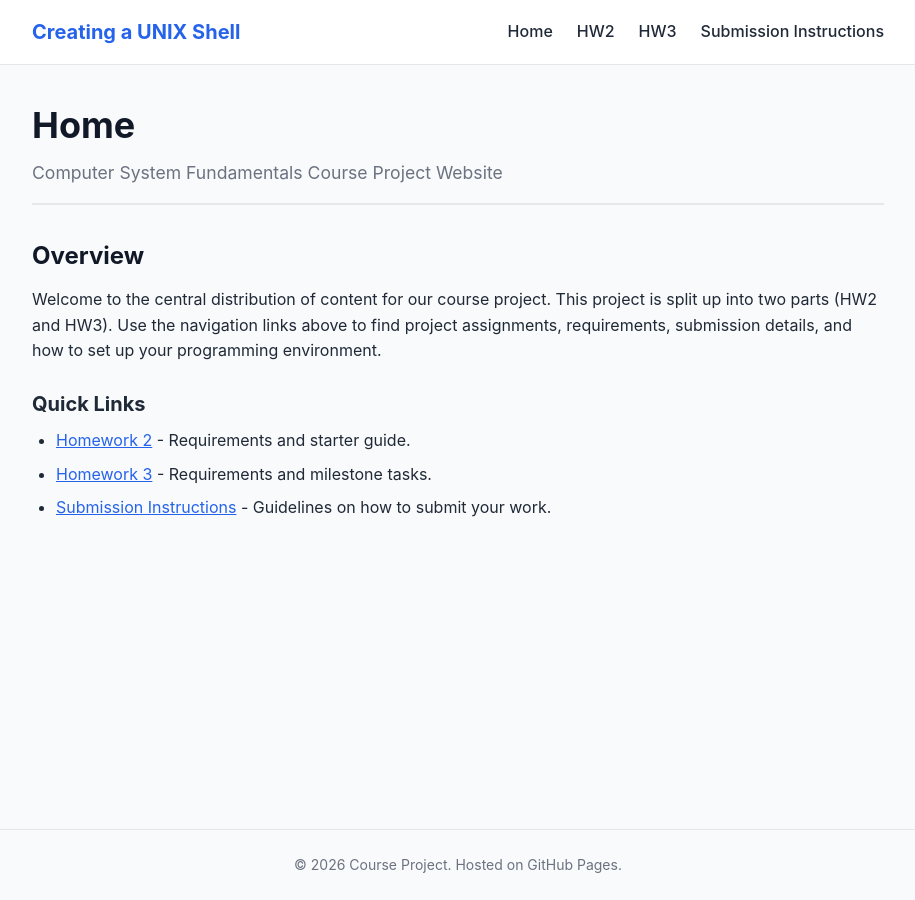
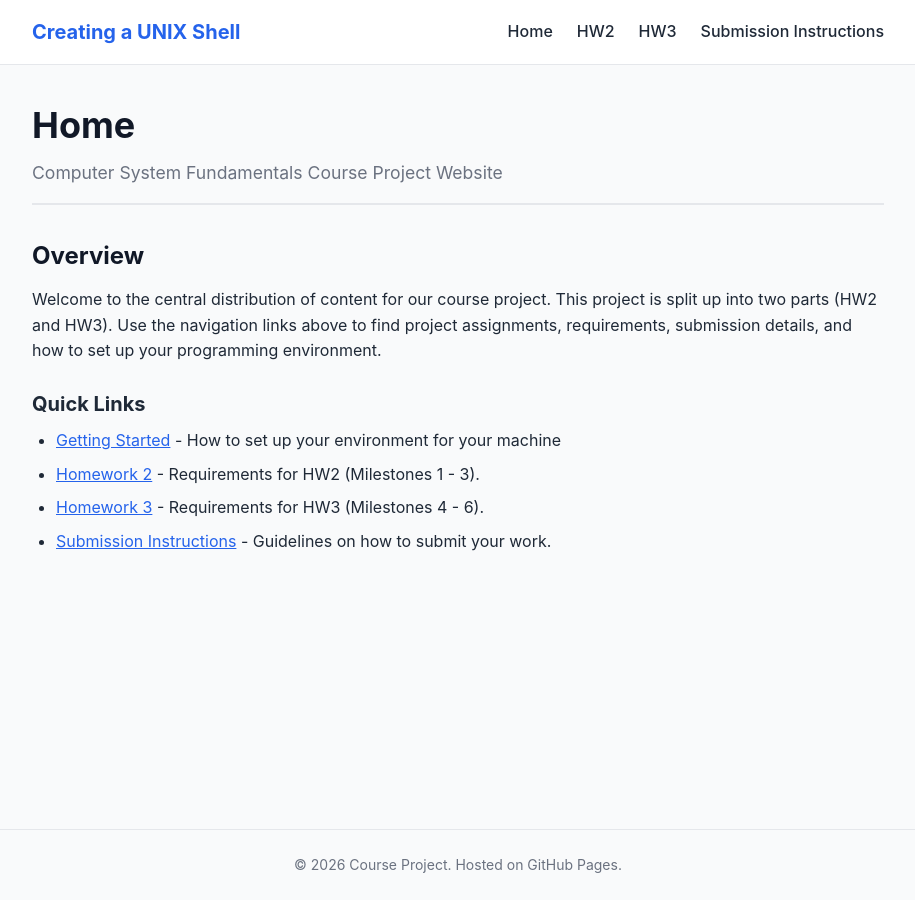
Before and after one commit to sysfun-gwu-f26/sysfun-f26.github.io, a Jekyll site: the page built from index.md, in a window 1280 px wide. Shown: the whole page, without its empty margins (182-1097 px from the left). Built offline with Jekyll 4.4.1, drawn with Linux system fonts in a browser that asks for light colours.

Commit message:
Revise quick links and add 'Getting Started' section
Updated quick links for better clarity and added a new link for getting started.

```diff
--- a/index.md
+++ b/index.md
@@ -10,7 +10,7 @@ permalink: /
 Welcome to the central distribution of content for our course project. This project is split up into two parts (HW2 and HW3). Use the navigation links above to find project assignments, requirements, submission details, and how to set up your programming environment.
 
 ### Quick Links
-
-- [Homework 2](./hw2) - Requirements and starter guide.
-- [Homework 3](./hw3) - Requirements and milestone tasks.
+- [Getting Started](./GettingStarted) - How to set up your environment for your machine
+- [Homework 2](./hw2) - Requirements for HW2 (Milestones 1 - 3).
+- [Homework 3](./hw3) - Requirements for HW3 (Milestones 4 - 6).
 - [Submission Instructions](./submission) - Guidelines on how to submit your work.
```
